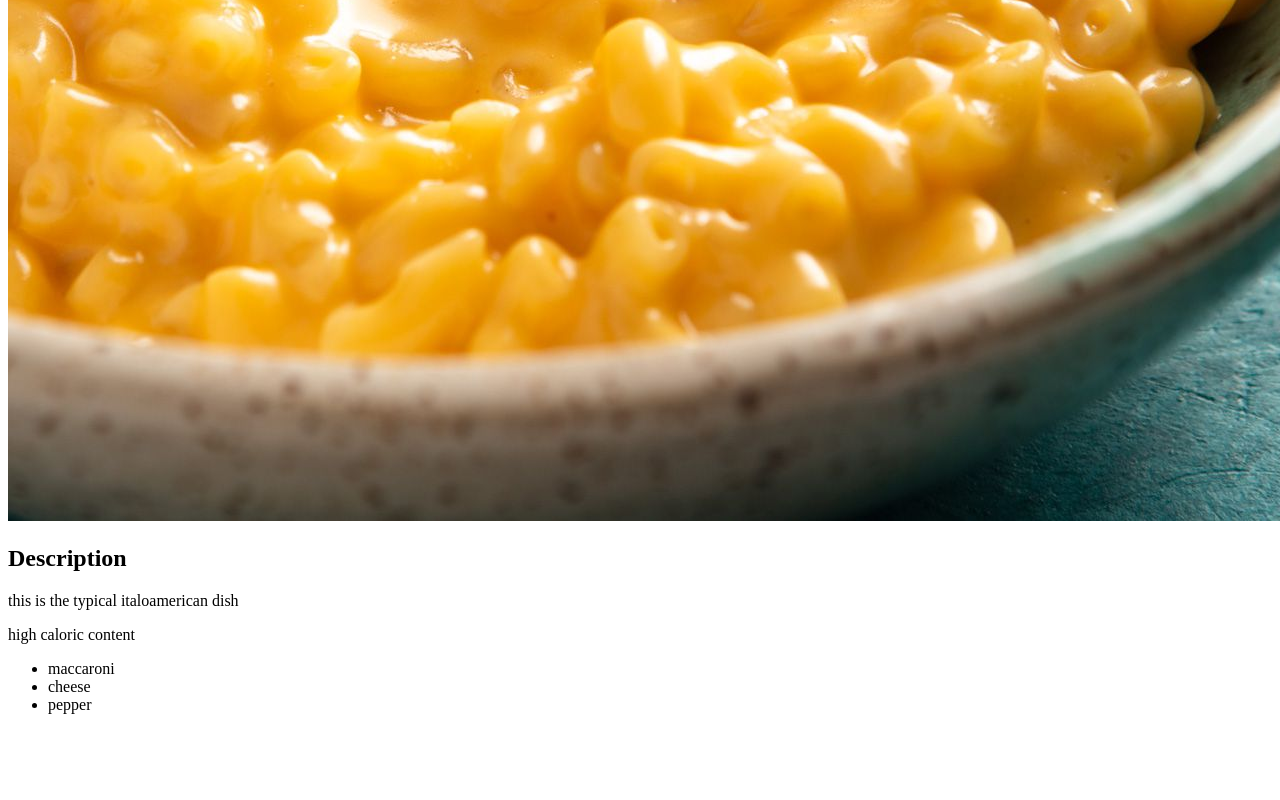
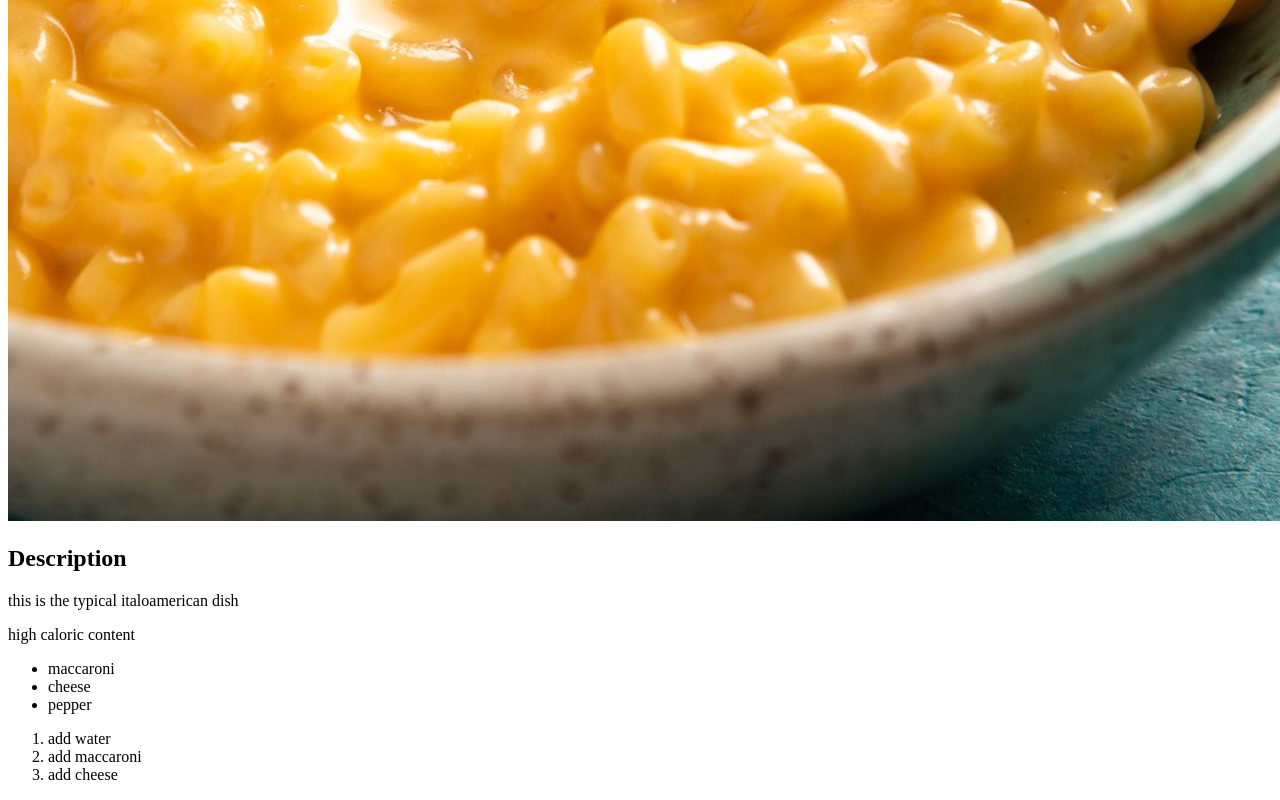
Before and after one commit to acilveti/OdinRecipes, a plain HTML site: page recipes/maccaroni.html in a window 1280 px wide. Shown: the part 684-1484 px from the top of the page. Before the commit the page ends 1414 px from the top, so only its background shows below. Drawn offline with Linux system fonts and the light colour scheme.

Commit message:
add ordered list

```diff
--- a/recipes/maccaroni.html
+++ b/recipes/maccaroni.html
@@ -17,6 +17,12 @@
         <li>maccaroni</li>
         <li>cheese</li>
         <li>pepper</li>
-      </ul>
+    </ul>
+
+    <ol>
+        <li>add water</li>
+        <li>add maccaroni</li>
+        <li>add cheese</li>
+    </ol>
 </body>
 </html>
```
